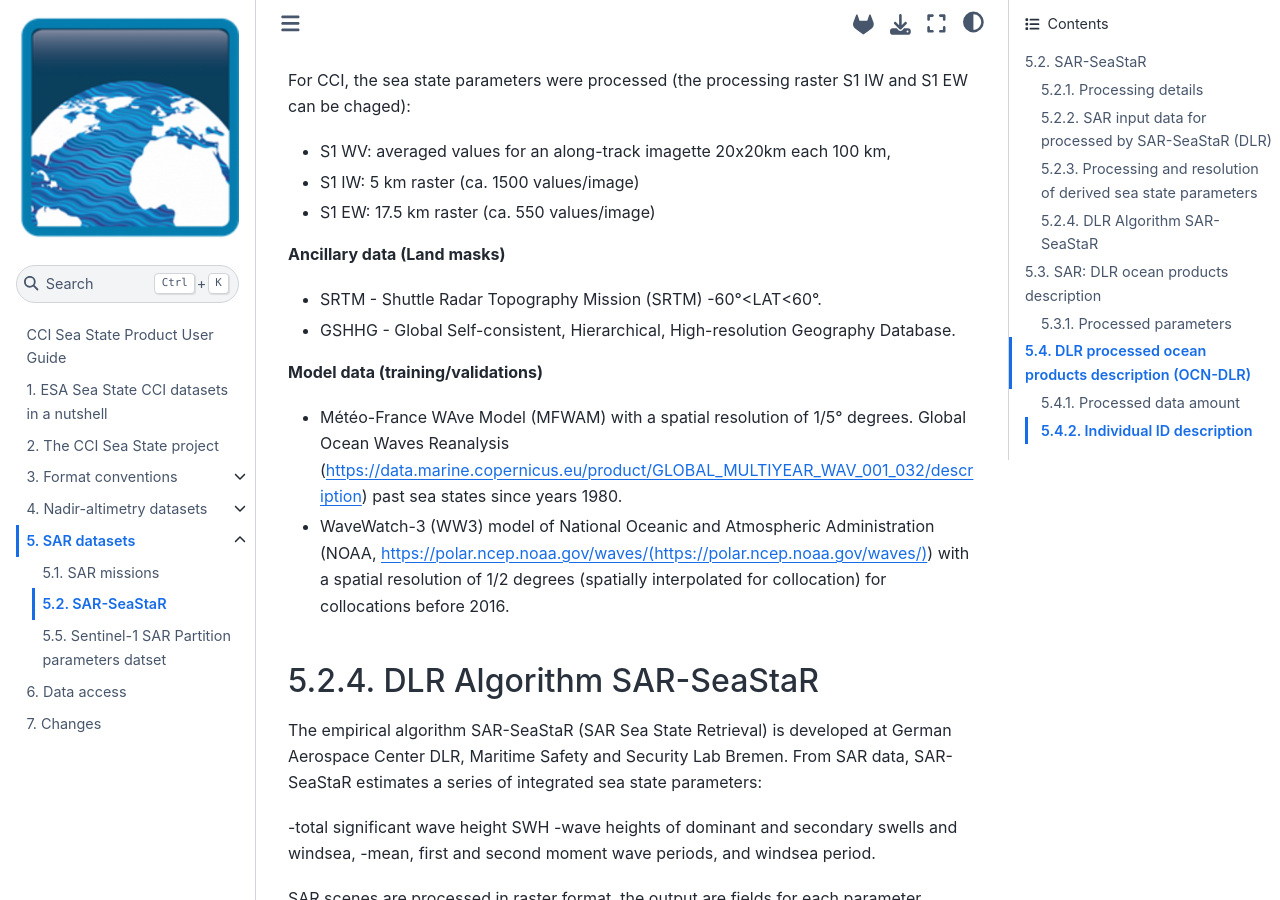
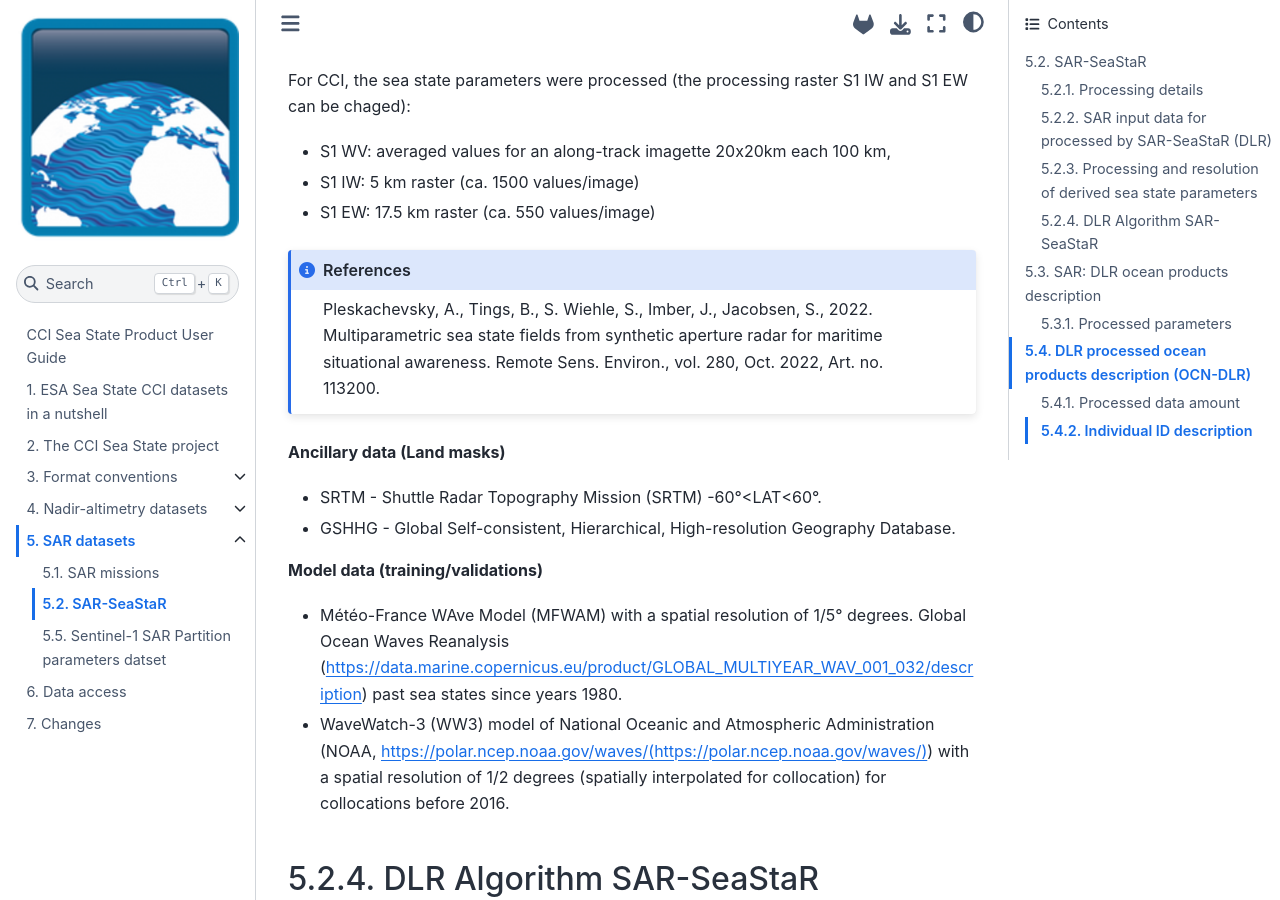
Before and after one commit to umr-lops/cci-seastate-pum, a Jupyter Book: the page built from sar/SAR-SeaStaR.md, in a window 1280 px wide and 900 px high, scrolled down 3737 px. Built offline with Jupyter Book 1.0.4 settings and Sphinx 7.4.7 and the Sphinx Book theme 1.1.4, drawn with Linux system fonts in a browser that asks for light colours.

Commit message:
Edit SAR-SeaStaR.md

````diff
--- a/sar/SAR-SeaStaR.md
+++ b/sar/SAR-SeaStaR.md
@@ -77,10 +77,13 @@ For CCI, the sea state parameters were processed (the processing raster S1 IW an
 - S1 IW: 5 km raster (ca. 1500 values/image)
 - S1 EW: 17.5 km raster (ca. 550 values/image)
 
+```{admonition} References
+:class: note
 
-
-
-
+Pleskachevsky, A., Tings, B., S. Wiehle, S., Imber, J., Jacobsen, S., 2022.
+Multiparametric sea state fields from synthetic aperture radar for maritime situational awareness.
+Remote Sens. Environ., vol. 280, Oct. 2022, Art. no. 113200.
+```
 
 
 **Ancillary data (Land masks)**
````
